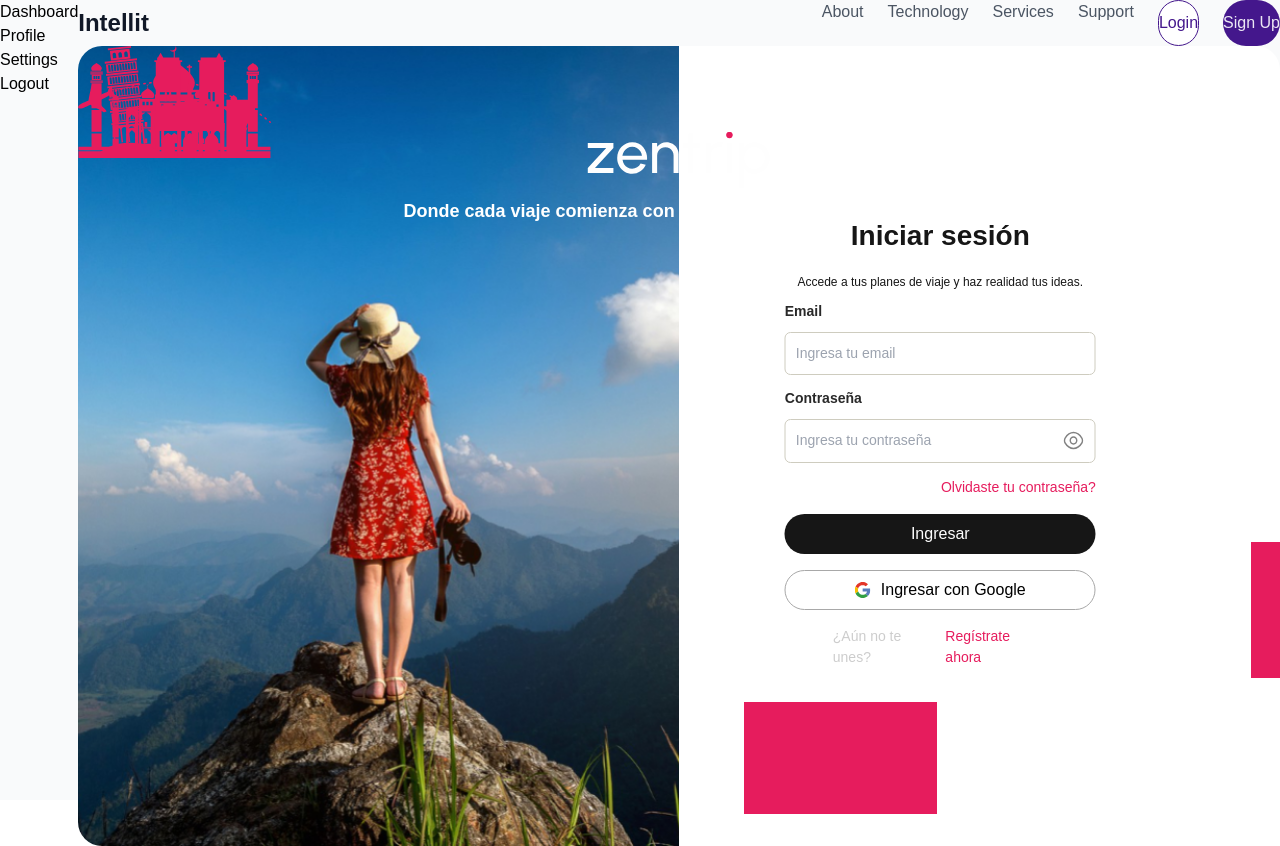
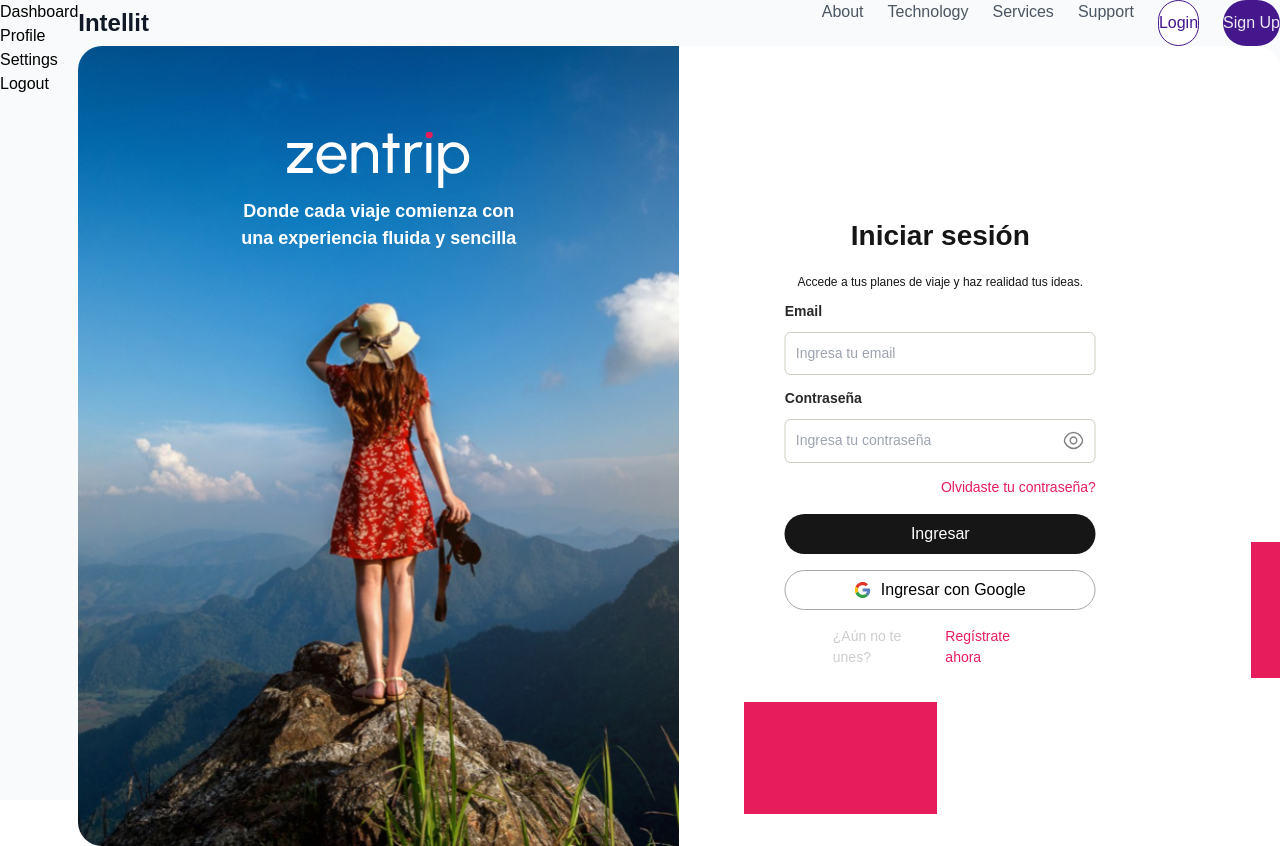
Before and after one commit to Ignacio918/viajes-app, a React (Vite) app in the folder viajes-app/: page /login in a window 1280 px wide. Built offline with nearby package versions, Linux system fonts and the light colour scheme; a web font is replaced by a local one.

Commit message:
acomodar logo en login y contenedor para ubicarlo

```diff
--- a/viajes-app/src/pages/LoginPage.tsx
+++ b/viajes-app/src/pages/LoginPage.tsx
@@ -78,6 +78,7 @@ const LoginPage: React.FC<LoginPageProps> = ({ onAuthSuccess, handleRegisterClic
 
   return (
     <div className="login-container">
+      <div className="login-image-container">
         <img src={fotoLogin} alt="Login Image" className="login-image" />
         <div className="login-header">
           <div className="login-logo">
@@ -85,6 +86,7 @@ const LoginPage: React.FC<LoginPageProps> = ({ onAuthSuccess, handleRegisterClic
             <div className="login-logo-dot"></div>
           </div>
           <span className="login-subtitle">Donde cada viaje comienza con una experiencia fluida y sencilla</span>
+        </div>
       </div>
       <div className="login-form-container">
         <div className="login-form-header">
--- a/viajes-app/src/styles/LoginPage.css
+++ b/viajes-app/src/styles/LoginPage.css
@@ -14,12 +14,16 @@ body {
   @apply w-[193px] h-[112px] absolute left-[665.45px] top-[656px] bg-[#E61C5D];
 }
 
+.login-image-container {
+  @apply relative w-full h-full sm:w-[50%] sm:h-full;
+}
+
 .login-image {
-  @apply absolute w-full h-[50%] sm:w-[50%] sm:h-full left-0 top-0 object-cover;
+  @apply w-full h-full object-cover;
 }
 
 .login-header {
-  @apply absolute top-[70px] left-1/2 transform -translate-x-[50%] flex flex-col justify-start items-center gap-2.5;
+  @apply absolute top-[70px] left-1/2 transform -translate-x-1/2 flex flex-col justify-start items-center gap-2.5;
 }
 
 .login-logo {
```
Lines whose indentation alone changed are shown as unchanged.
